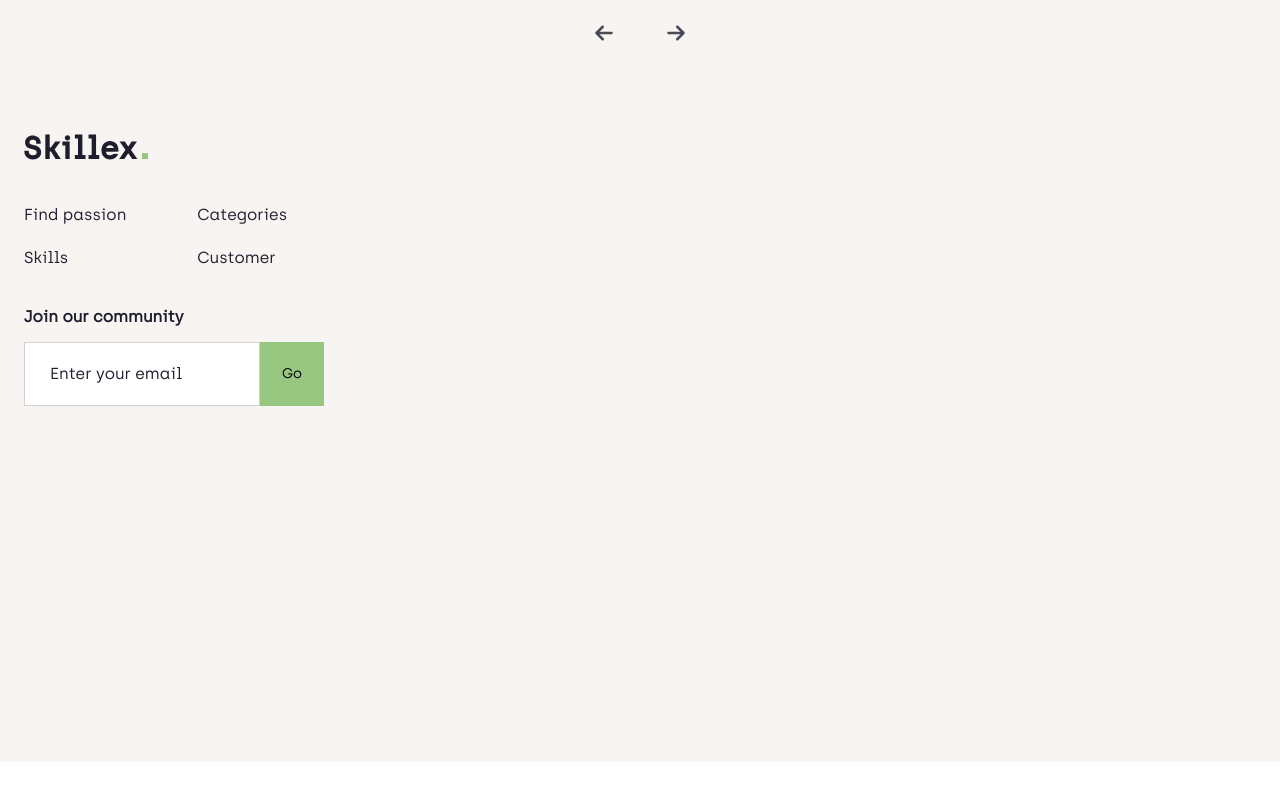
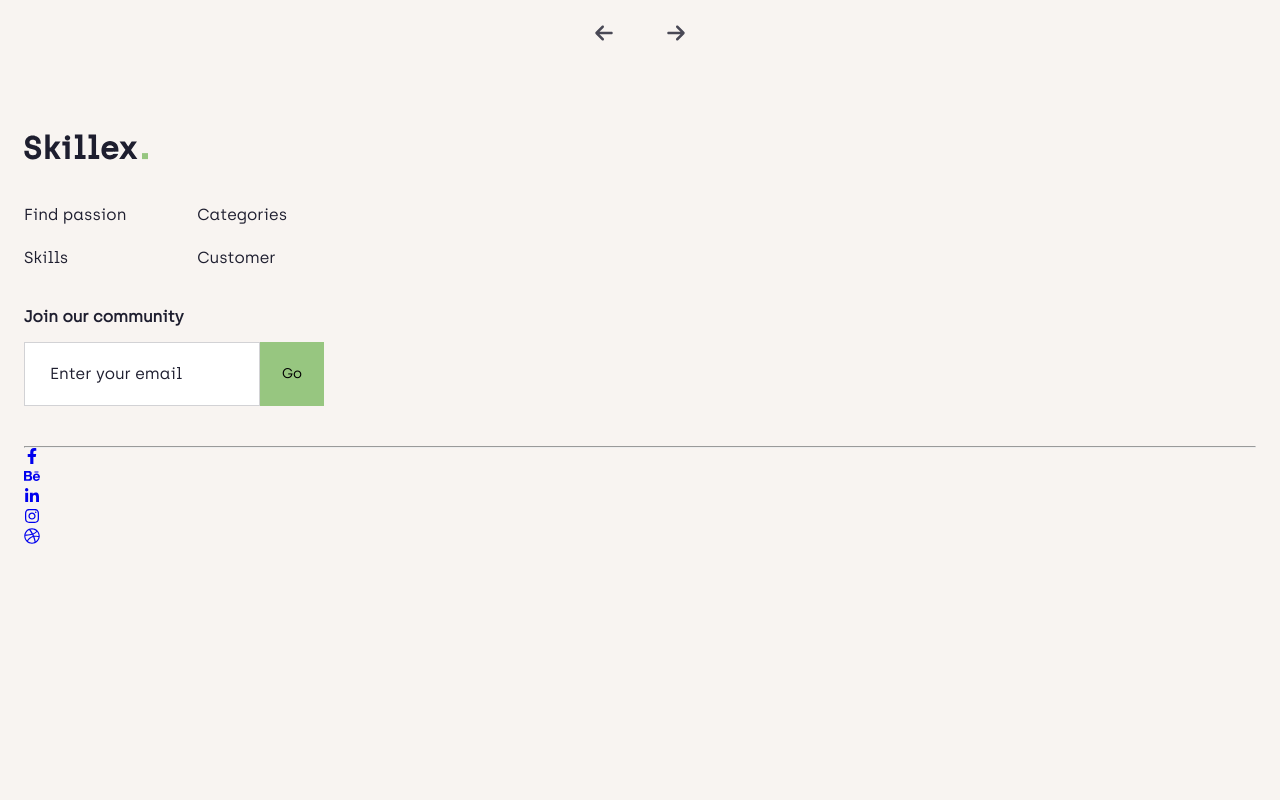
Before and after one commit to MathisHumbert/react-clone-skillex-website, a React (Create React App) app: page / in a window 1280 px wide. Shown: the part 5239-6039 px from the top of the page. Before the commit the page ends 6001 px from the top, so only its background shows below. Built offline with nearby package versions, Linux system fonts and the light colour scheme.

Commit message:
working on footer

```diff
--- a/src/App.js
+++ b/src/App.js
@@ -7,7 +7,7 @@ import {
   Categories,
   Skills,
   Reviews,
-  Contact_Footer,
+  ContactFooter,
 } from './sections';
 
 function App() {
@@ -20,7 +20,7 @@ function App() {
         <Categories />
         <Skills />
         <Reviews />
-        <Contact_Footer />
+        <ContactFooter />
       </Wrapper>
     </>
   );
--- a/src/sections/Contact_Footer/Contact.js
+++ b/src/sections/Contact_Footer/Contact.js
@@ -31,6 +31,7 @@ const Wrapper = styled.article`
   display: flex;
   flex-direction: column;
   gap: 40px;
+  margin-bottom: 40px;
 
   img {
     width: 124px;
--- a/src/sections/Contact_Footer/Contact_Footer.js
+++ b/src/sections/Contact_Footer/ContactFooter.js
@@ -1,14 +1,16 @@
 import React from 'react';
 import styled from 'styled-components';
 import Contact from './Contact';
+import Footer from './Footer';
 
-const Contact_Footer = () => {
+const ContactFooter = () => {
   return (
     <Wrapper className="section">
       <Contact />
+      <Footer />
     </Wrapper>
   );
 };
 
 const Wrapper = styled.footer``;
-export default Contact_Footer;
+export default ContactFooter;
--- /dev/null
+++ b/src/sections/Contact_Footer/Footer.js
@@ -0,0 +1,25 @@
+import React from 'react';
+import styled from 'styled-components';
+import { icons } from '../../utlis/data';
+
+const Footer = () => {
+  return (
+    <Wrapper>
+      <hr />
+      <ul>
+        {icons.map((item, index) => {
+          return (
+            <li key={index}>
+              <a href={item.url} target="_blank" rel="noreferrer">
+                {item.icon}
+              </a>
+            </li>
+          );
+        })}
+      </ul>
+    </Wrapper>
+  );
+};
+
+const Wrapper = styled.article``;
+export default Footer;
--- a/src/sections/index.js
+++ b/src/sections/index.js
@@ -4,7 +4,7 @@ import FindPassion from './FindPassion/FindPassion';
 import Categories from './Categories/Categories';
 import Skills from './Skills/Skills';
 import Reviews from './Reviews/Reviews';
-import Contact_Footer from './Contact_Footer/Contact_Footer';
+import ContactFooter from './Contact_Footer/ContactFooter';
 
 export {
   Sidebar,
@@ -13,5 +13,5 @@ export {
   Categories,
   Skills,
   Reviews,
-  Contact_Footer,
+  ContactFooter,
 };
--- a/src/utlis/data.js
+++ b/src/utlis/data.js
@@ -1,4 +1,11 @@
 import images from '../images';
+import {
+  FaFacebookF,
+  FaBehance,
+  FaLinkedinIn,
+  FaInstagram,
+  FaDribbble,
+} from 'react-icons/fa';
 
 // console.log(images);
 
@@ -155,6 +162,29 @@ const reviewsData = [
 
 const links = ['Find passion', 'Categories', 'Skills', 'Customer'];
 
+const icons = [
+  {
+    icon: <FaFacebookF />,
+    url: 'https://www.facebook.com/halolabteam/',
+  },
+  {
+    icon: <FaBehance />,
+    url: 'https://www.behance.net/halolab',
+  },
+  {
+    icon: <FaLinkedinIn />,
+    url: 'https://www.linkedin.com/company/halolabteam/',
+  },
+  {
+    icon: <FaInstagram />,
+    url: 'https://www.instagram.com/halolabteam/',
+  },
+  {
+    icon: <FaDribbble />,
+    url: 'https://dribbble.com/halolab /',
+  },
+];
+
 export {
   findPassionData,
   categoriesHeading,
@@ -162,4 +192,5 @@ export {
   skillsData,
   reviewsData,
   links,
+  icons,
 };
```
